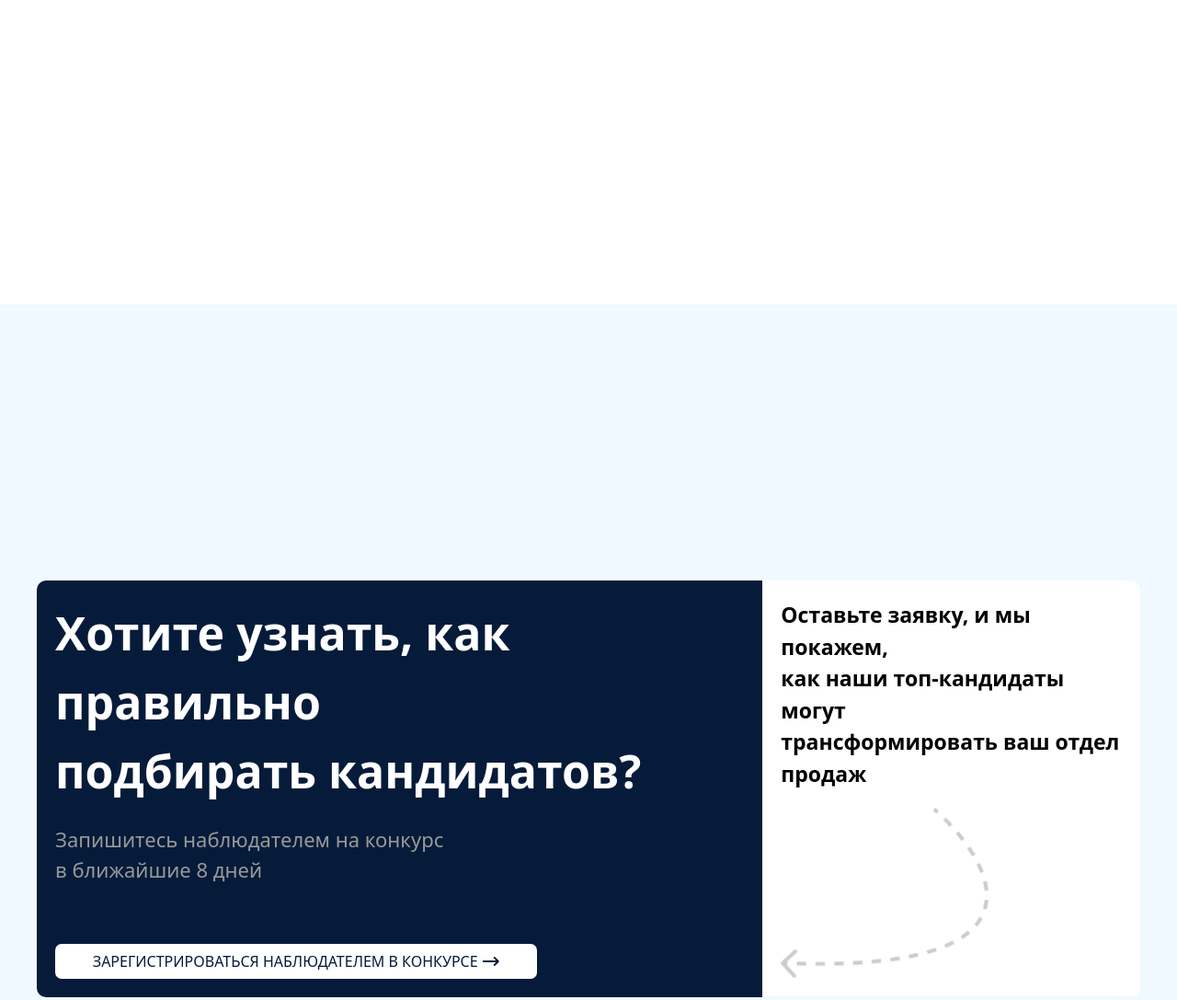
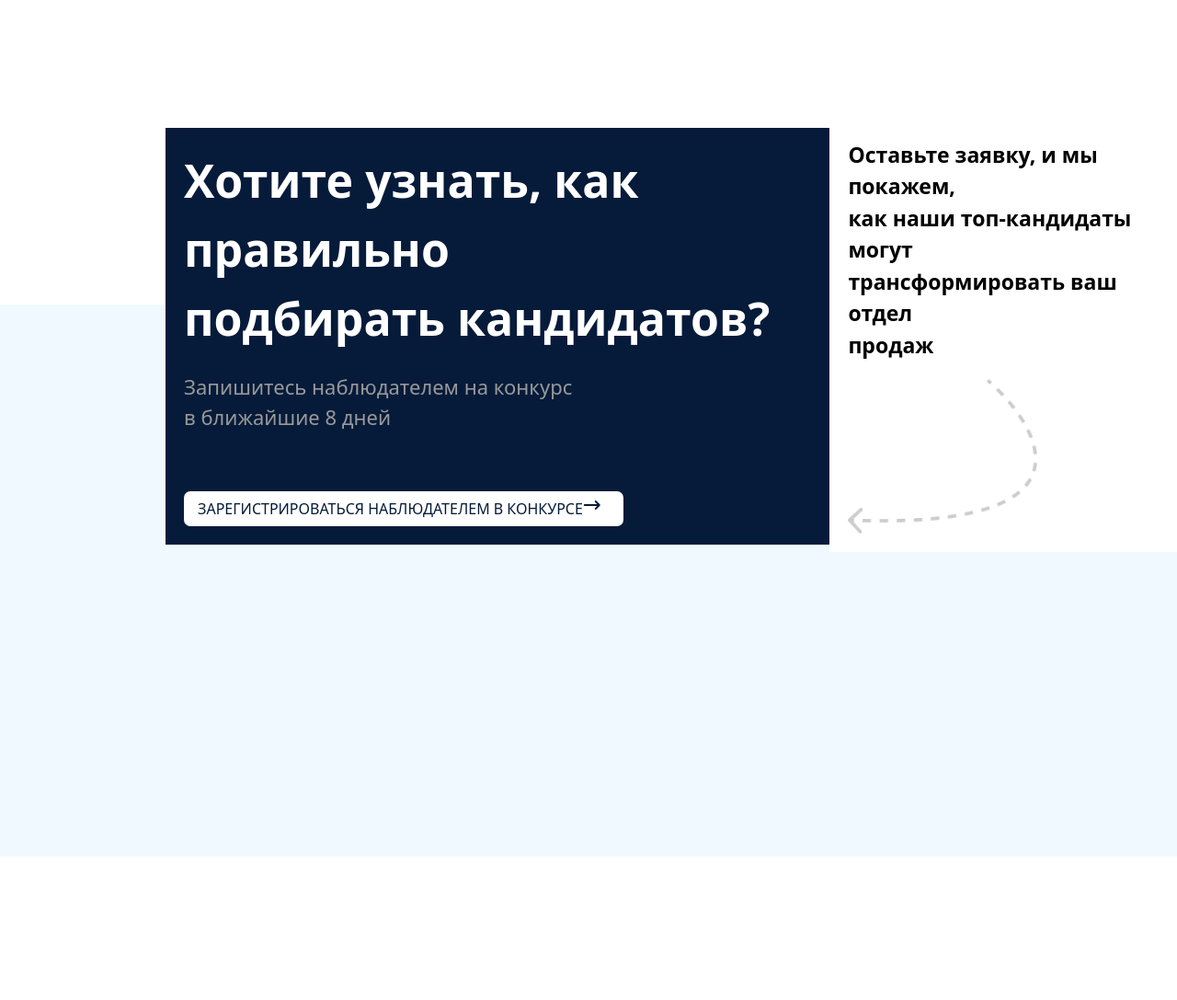
Before and after one commit to Tol1bjon/EXAM2.2.git-and-github, a website: page index.html in a window 1280 px wide. Shown: the part 8900-9987 px from the top of the page at 92% size. After the commit the page ends 9831 px from the top, so only its background shows below. Drawn offline with Linux system fonts and the light colour scheme.

Commit message:
Section12: version 2

```diff
--- a/index.html
+++ b/index.html
@@ -569,16 +569,17 @@
 
 
 
-        <section class="bg-[#F0F9FF] py-[300px] px-[10px]">
-            <div class="max-w-[1200px] m-auto flex lg:flex-row items-center justify-center flex-col">
-                <aside class="bg-[#061B3A] p-[20px] flex flex-col gap-[20px] lg:rounded-0 lg:rounded-l-[10px]">
+        <section class="bg-[#F0F9FF] py-[300px] px-[10px] relative">
+            <div class="max-w-[1200px] m-auto flex lg:flex-row items-center justify-center flex-col absolute top-[-200px] left-[180px]">
+                <aside class="bg-[#061B3A] p-[20px] flex flex-col gap-[20px]">
                     <h1 class="font-bold text-[50px] text-[white]">Хотите узнать, как правильно <br class="lg:flex hidden"> подбирать кандидатов?</h1>
                     <p class="text-[#999999] text-[22px]">Запишитесь наблюдателем на конкурс <br class="lg:flex hidden"> в ближайшие 8 дней</p><br>
-                    <button class="text-[#061B3A] bg-[white] py-[7px] px-[15px] rounded-[7px] w-[70%]">ЗАРЕГИСТРИРОВАТЬСЯ НАБЛЮДАТЕЛЕМ В КОНКУРСЕ <i class="fa-solid fa-arrow-right-long"></i></button>
+                    <button class="text-[#061B3A] bg-[white] py-[7px] px-[15px] rounded-[7px] w-[70%] lg:flex hidden">ЗАРЕГИСТРИРОВАТЬСЯ НАБЛЮДАТЕЛЕМ В КОНКУРСЕ <i class="fa-solid fa-arrow-right-long"></i></button>
                 </aside>
-                <aside class="bg-[#FFFFFF] p-[20px] flex flex-col gap-[20px] lg:rounded-r-[10px]">
+                <aside class="bg-[#FFFFFF] p-[20px] flex lg:flex-col flex-col-reverse gap-[20px]">
                     <h1 class="font-bold text-[23px]">Оставьте заявку, и мы покажем,<br class="lg:flex hidden"> как наши топ-кандидаты могут <br class="lg:flex hidden"> трансформировать ваш отдел <br class="lg:flex hidden"> продаж</h1>
                     <img class="lg:flex hidden w-[61%]" src="./src/Vector 1 (1).png" alt="">
+                    <img class="lg:hidden flex w-[61%] rotate-60" src="./src/Vector 1 (2).png" alt="">
                 </aside>
             </div>
             <div></div>
```
Also changed, not shown: src/Vector 1 (2).png (added), src/output.css.
